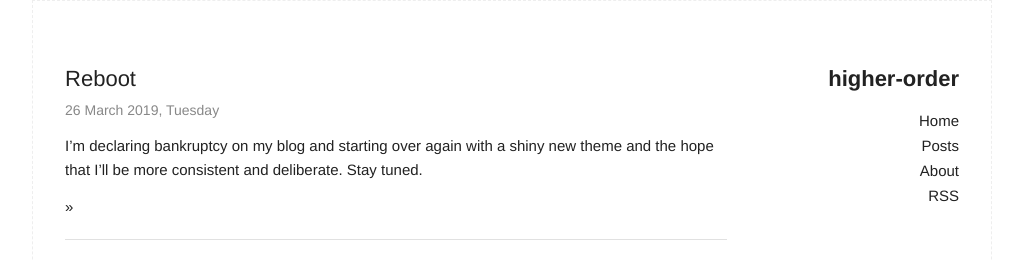
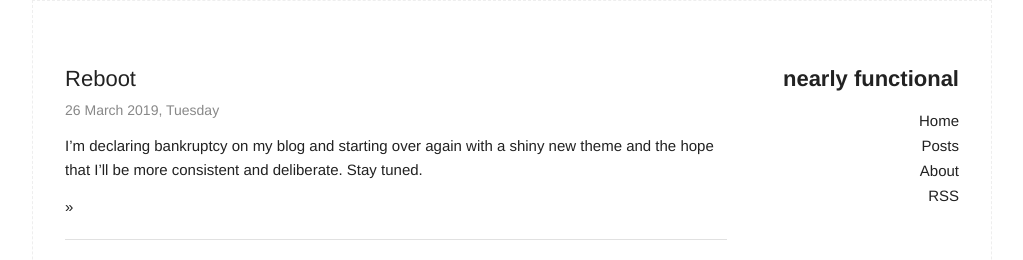
Before and after one commit to jopecko/jopecko.github.com, a Jekyll site: the page built from index.html, in a window 1280 px wide. Shown: the top 260 px of the page, without its empty margins (128-1151 px from the left). Built offline with Jekyll 4.4.1, drawn with Linux system fonts in a browser that asks for light colours.

Commit message:
change title

```diff
--- a/_config.yml
+++ b/_config.yml
@@ -6,7 +6,7 @@
 # 'jekyll serve'. If you change this file, please restart the server process.
 
 # Site settings
-title: higher-order
+title: nearly functional
 #email: your-email@domain.com
 description: >
   Articles on systems engineering, software development, and scalable data
```
Also changed, not shown: _drafts/2019-07-26-benchmarking-compositional-slick-updates.md (added).
